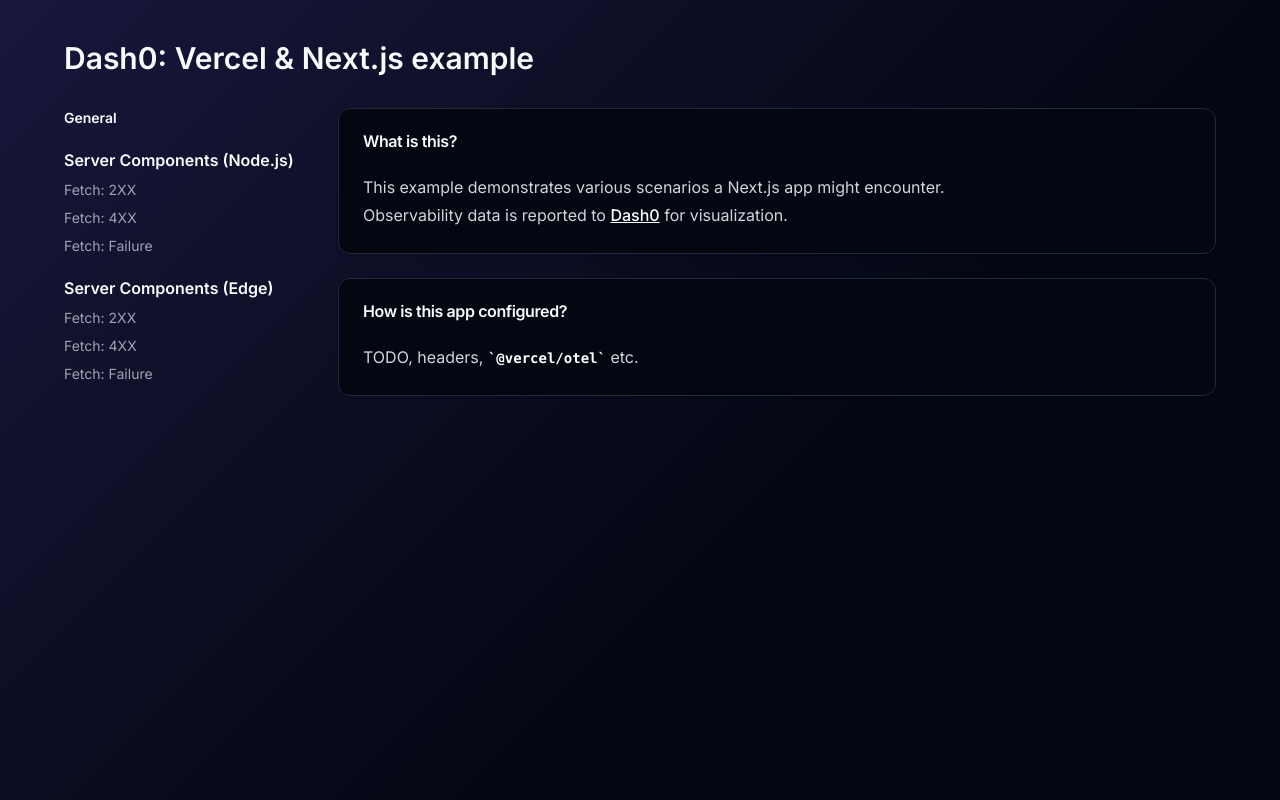
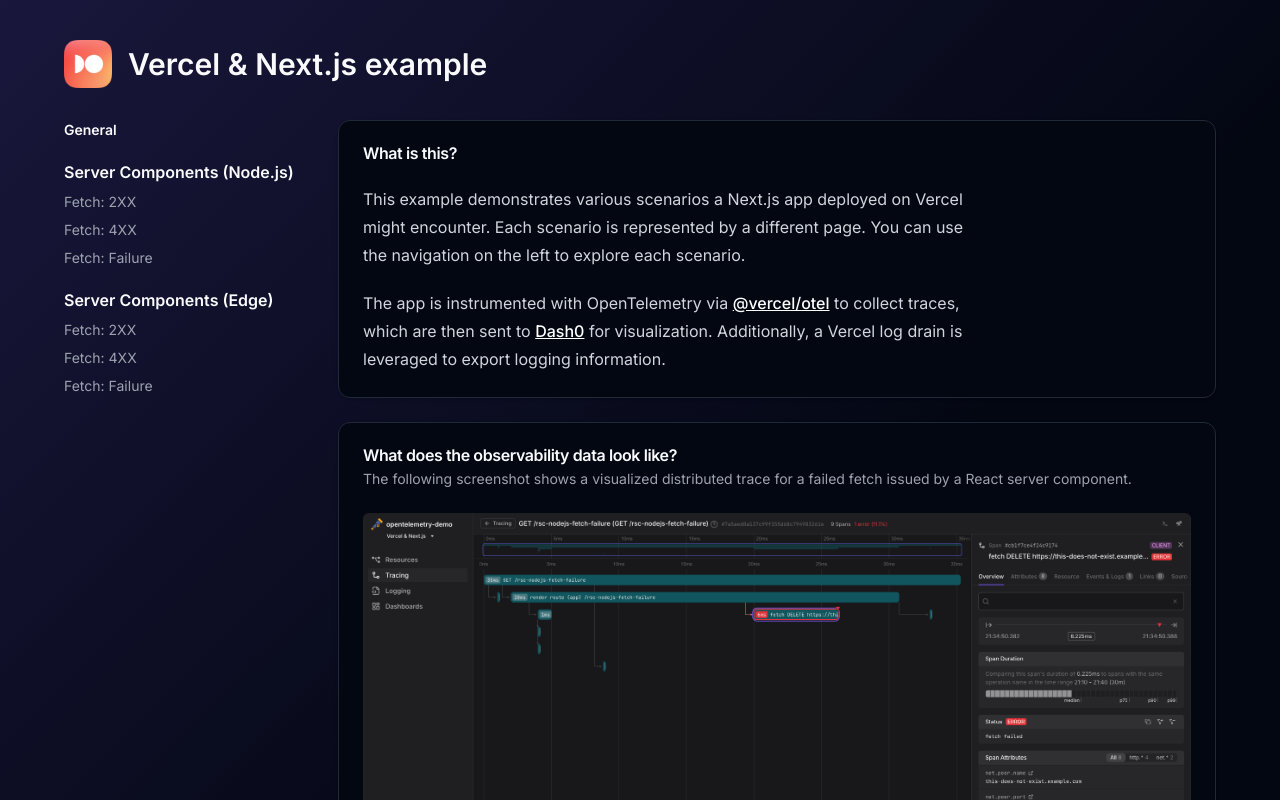
Before and after one commit to dash0hq/dash0-vercel-nextjs-demo, a Next.js app: page / in a window 1280 px wide. Shown: the top 800 px of the page. Built offline with nearby package versions, Linux system fonts and the light colour scheme.

Commit message:
feat: add Dash0 logo and screenshot

```diff
--- a/src/app/layout.tsx
+++ b/src/app/layout.tsx
@@ -1,10 +1,10 @@
+import Image from "next/image";
 import type { Metadata } from "next";
 import { Inter } from "next/font/google";
 import "./globals.css";
 import { cn } from "@/lib/utils";
-import Link from "next/link";
-import { Logo } from "@/components/ui/logo";
 import { NavLink } from "@/components/ui/nav-link";
+import dash0Logo from "@/assets/dash0-logo.png";
 
 const fontSans = Inter({
   subsets: ["latin"],
@@ -26,7 +26,10 @@
       <body className={cn("min-h-screen bg-background font-sans antialiased", fontSans.variable)}>
         <div className="flex flex-1 flex-col gap-4 p-4 md:gap-8 md:p-10">
           <div className="mx-auto grid w-full max-w-6xl gap-2">
-            <h1 className="text-3xl font-semibold">Dash0: Vercel &amp; Next.js example</h1>
+            <h1 className="flex items-center gap-4 text-3xl font-semibold">
+              <Image src={dash0Logo} alt="Dash0 Logo" width={48} height={48} />
+              Vercel &amp; Next.js example
+            </h1>
           </div>
           <div className="mx-auto grid w-full max-w-6xl items-start gap-6 md:grid-cols-[180px_1fr] lg:grid-cols-[250px_1fr]">
             <nav className="grid gap-2 text-sm text-muted-foreground" x-chunk="dashboard-04-chunk-0">
--- a/src/app/page.tsx
+++ b/src/app/page.tsx
@@ -1,6 +1,7 @@
-import { Button } from "@/components/ui/button";
+import Image from "next/image";
 import { Card, CardContent, CardDescription, CardHeader, CardTitle } from "@/components/ui/card";
 import Link from "next/link";
+import dash0TraceScreenshot from "@/assets/dash0-trace.png";
 
 export default function Home() {
   return (
@@ -10,17 +11,35 @@
           <CardTitle>What is this?</CardTitle>
         </CardHeader>
         <CardContent className="prose dark:prose-invert">
-          This example demonstrates various scenarios a Next.js app might encounter. Observability data is reported to{" "}
-          <Link href="https://www.dash0.com">Dash0</Link> for visualization.
+          <p>
+            This example demonstrates various scenarios a Next.js app deployed on Vercel might encounter. Each scenario
+            is represented by a different page. You can use the navigation on the left to explore each scenario.
+          </p>
+          <p>
+            The app is instrumented with OpenTelemetry via{" "}
+            <Link href="https://github.com/vercel/otel">@vercel/otel</Link> to collect traces, which are then sent to{" "}
+            <Link href="https://www.dash0.com">Dash0</Link> for visualization. Additionally, a Vercel log drain is
+            leveraged to export logging information.
+          </p>
         </CardContent>
       </Card>
 
       <Card>
         <CardHeader>
-          <CardTitle>How is this app configured?</CardTitle>
+          <CardTitle>What does the observability data look like?</CardTitle>
+          <CardDescription>
+            The following screenshot shows a visualized distributed trace for a failed fetch issued by a React server
+            component.
+          </CardDescription>
         </CardHeader>
-        <CardContent className="prose dark:prose-invert">
-          TODO, headers, <code>@vercel/otel</code> etc.
+        <CardContent>
+          <Link href={dash0TraceScreenshot.src}>
+            <Image
+              src={dash0TraceScreenshot}
+              alt="Dash0 trace view showing how a React server-component is rendered"
+              className="rounded-md"
+            />
+          </Link>
         </CardContent>
       </Card>
     </div>
--- a/src/components/ui/logo.tsx
+++ /dev/null
@@ -1,34 +0,0 @@
-export function Logo(props: React.SVGProps<SVGSVGElement>) {
-  return (
-    <svg viewBox="0 0 480 93" fill="none" xmlns="http://www.w3.org/2000/svg" {...props}>
-      <path
-        d="M139.395 46.054C139.395 71.2128 119 91.608 93.8412 91.608C68.6825 91.608 48.2872 71.2128 48.2872 46.054C48.2872 20.8952 68.6825 0.5 93.8412 0.5C119 0.5 139.395 20.8952 139.395 46.054Z"
-        fill="currentColor"
-      />
-      <path
-        d="M0 91.608C12.0817 91.608 23.6685 86.8086 32.2115 78.2656C40.7546 69.7225 45.554 58.1357 45.554 46.054C45.554 33.9723 40.7546 22.3855 32.2116 13.8425C23.6685 5.29943 12.0817 0.500002 1.08609e-05 0.5L0 91.608Z"
-        fill="currentColor"
-      />
-      <path
-        d="M206.801 92.1583C187.816 92.1583 176.626 78.831 176.626 59.4687C176.626 40.1065 187.816 26.7792 206.549 26.7792C214.847 26.7792 221.511 30.2996 225.157 35.4545V0.627548H240.496V91.1525H225.157V83.2315C221.511 88.7636 214.47 92.1583 206.801 92.1583ZM209.064 78.831C219.374 78.831 226.163 71.1616 226.163 59.4687C226.163 47.7759 219.374 40.1065 209.064 40.1065C198.754 40.1065 191.965 47.7759 191.965 59.4687C191.965 71.1616 198.754 78.831 209.064 78.831Z"
-        fill="currentColor"
-      />
-      <path
-        d="M270.879 26.7792C286.973 26.7792 298.288 36.0831 298.288 50.4163V91.1525H283.075V81.7228C280.435 88.0092 273.142 92.1583 264.09 92.1583C251.517 92.1583 242.967 84.1116 242.967 73.1732C242.967 60.8518 252.523 53.1823 266.73 53.1823H278.423C281.566 53.1823 283.075 51.4221 283.075 48.9075C283.075 42.7468 278.297 38.3463 270.125 38.3463C261.952 38.3463 257.049 43.5012 256.798 49.159H242.967C243.722 36.5861 254.409 26.7792 270.879 26.7792ZM267.736 80.717C277.417 80.717 283.075 73.9276 283.075 64.3722V63.3663H268.868C262.33 63.3663 257.929 67.0125 257.929 72.5446C257.929 77.448 261.952 80.717 267.736 80.717Z"
-        fill="currentColor"
-      />
-      <path
-        d="M323.986 92.1583C308.647 92.1583 298.463 83.6087 297.709 70.03H311.79C312.419 76.065 317.071 79.8369 323.986 79.8369C330.021 79.8369 334.044 76.8194 334.044 73.0475C334.044 58.9658 299.343 72.4188 299.343 45.6386C299.343 34.5744 309.024 26.7792 322.1 26.7792C336.936 26.7792 347.12 34.9516 347.749 47.273H333.667C332.787 41.3638 327.381 38.3463 322.477 38.3463C316.945 38.3463 313.299 40.8608 313.299 45.1356C313.299 58.8401 348.503 43.7526 348.503 72.4188C348.503 84.3631 338.822 92.1583 323.986 92.1583Z"
-        fill="currentColor"
-      />
-      <path
-        d="M350.124 91.1525V0.627548H365.463V37.5919C368.983 30.6768 376.276 26.7792 385.328 26.7792C399.535 26.7792 408.839 37.089 408.839 51.925V91.1525H393.5V55.194C393.5 46.5187 388.094 40.4837 380.173 40.4837C371.624 40.4837 365.463 47.273 365.463 56.577V91.1525H350.124Z"
-        fill="currentColor"
-      />
-      <path
-        d="M443.036 92.1583C421.159 92.1583 411.226 77.0708 411.226 50.1648V44.1298C411.226 17.2238 421.159 2.1363 443.036 2.1363H448.065C469.942 2.1363 480 17.2238 480 44.1298V50.1648C480 77.0708 469.942 92.1583 448.065 92.1583H443.036ZM443.79 77.6995H447.31C457.243 77.6995 463.404 70.03 463.404 54.5653V39.7293C463.404 24.1389 457.243 16.4694 447.31 16.4694H443.79C433.857 16.4694 427.822 24.1389 427.822 39.7293V54.5653C427.822 70.03 433.857 77.6995 443.79 77.6995Z"
-        fill="currentColor"
-      />
-    </svg>
-  );
-}
```
Also changed, not shown: src/assets/dash0-logo.png (added), src/assets/dash0-trace.png (added).
